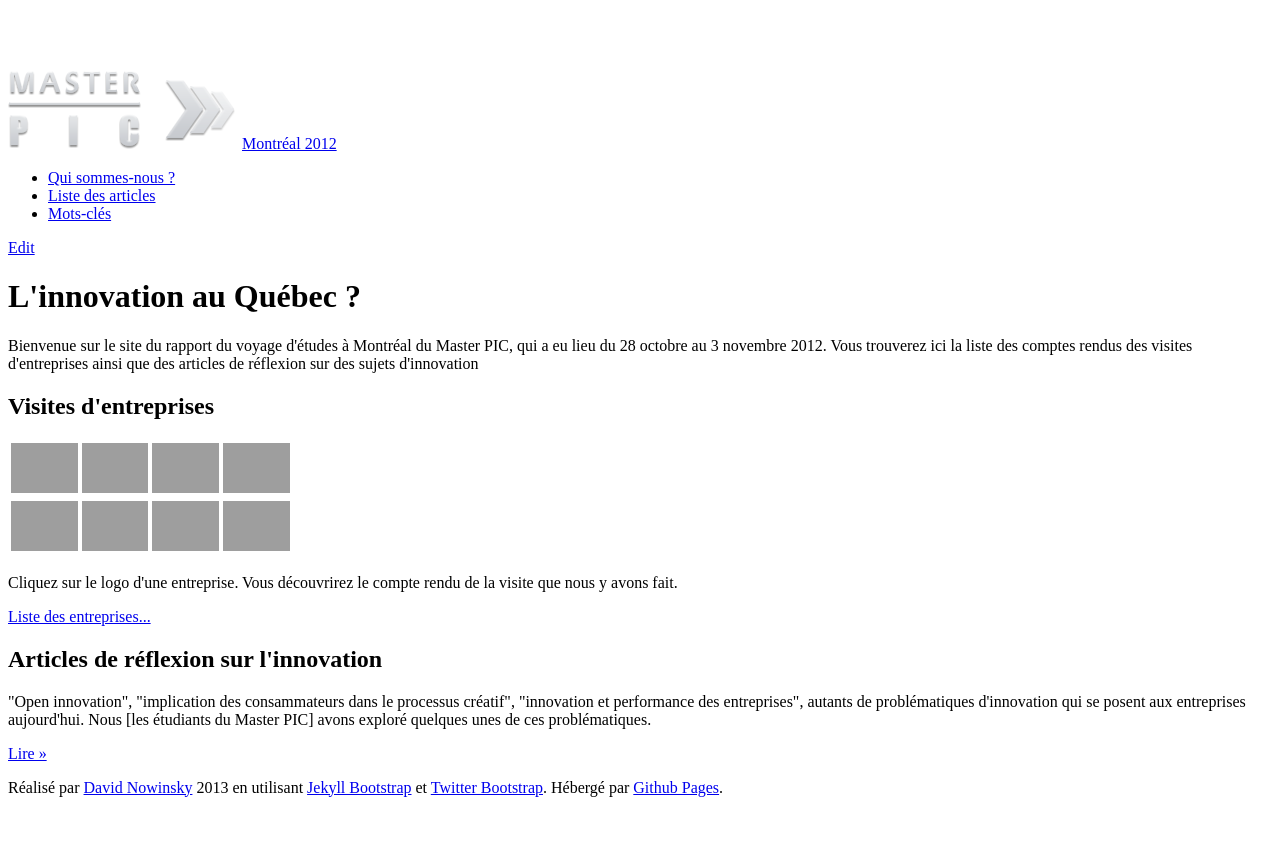
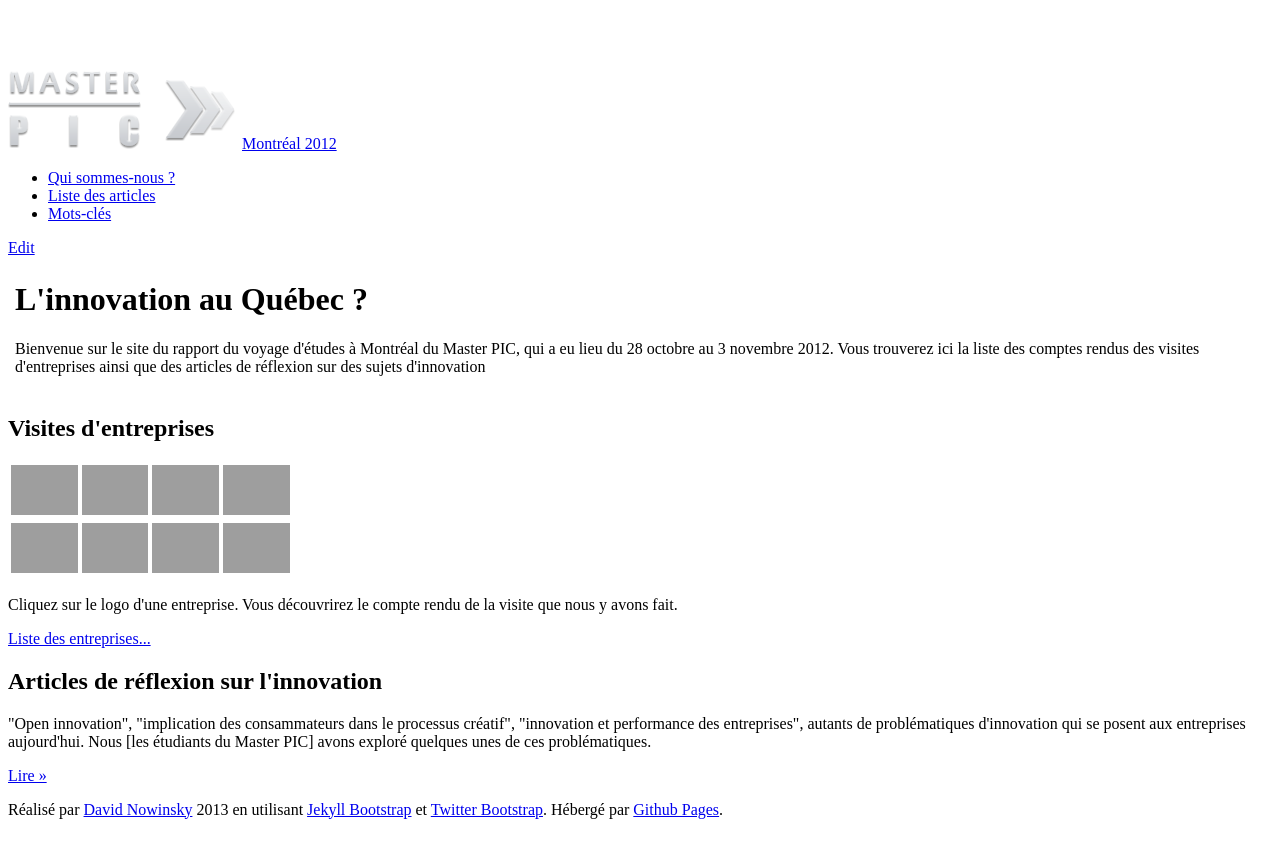
Before and after one commit to davinov/masterpic-montreal-2012, a Jekyll site: the page built from index.md, in a window 1280 px wide. Shown: the top 858 px of the page. Built offline with Jekyll 4.4.1, drawn with Linux system fonts in a browser that asks for light colours; nearby versions of some CDN libraries; grey boxes are pictures that could not be loaded.

Commit message:
Update index.md

```diff
--- a/index.md
+++ b/index.md
@@ -4,13 +4,20 @@
 {% include JB/setup %}
 
 <div class="hero-unit" >
-	<span class='st_facebook_vcount' displayText='Facebook'></span>
-	<span class='st_googleplus_vcount' displayText='Google +'></span>
-	<span class='st_twitter_vcount' displayText='Tweet'></span>
-	<span class='st_linkedin_vcount' displayText='LinkedIn'></span>
-    	<h1>L'innovation au Québec ?</h1>
-	<p>Bienvenue sur le site du rapport du voyage d'études à Montréal du Master PIC, qui a eu lieu du 28 octobre au 3 novembre 2012. Vous trouverez ici la liste des comptes rendus des visites d'entreprises ainsi que des articles de réflexion sur des sujets d'innovation</p>
-    <!--<span><a class="btn btn-primary btn-large" href="articles-list.html">Commencer la lecture &raquo;</a></span>-->
+	<table border="0">
+		<td>
+			<span class='st_facebook_vcount' displayText='Facebook'></span>
+			<span class='st_googleplus_vcount' displayText='Google +'></span>
+			<span class='st_twitter_vcount' displayText='Tweet'></span>
+			<span class='st_linkedin_vcount' displayText='LinkedIn'></span>
+		</td>
+		<td>
+			<h1>L'innovation au Québec ?</h1>
+			<p>Bienvenue sur le site du rapport du voyage d'études à Montréal du Master PIC, qui a eu lieu du 28 octobre au 3 novembre 2012. Vous trouverez ici la liste des comptes rendus des visites d'entreprises ainsi que des articles de réflexion sur des sujets d'innovation</p>
+   			 <!--<span><a class="btn btn-primary btn-large" href="articles-list.html">Commencer la lecture &raquo;</a></span>-->
+		</td>
+	</table>
+
 
 </div>
 
@@ -30,7 +37,7 @@
 					<td><a href="http://davinov.github.com/masterpic-montreal-2012/Entreprises/GE-Aviation/" target="_blank"><img src="https://lh6.googleusercontent.com/-pHMO-iuy0hE/UPWi0UTLNMI/AAAAAAAAAwg/IYYSgugcE0A/s144/imgres.jpg" height="50px" ></a></td>
 					<td><a href="http://davinov.github.com/masterpic-montreal-2012/Entreprises/Essilor/" target="_blank"><img src="https://lh4.googleusercontent.com/-nO8hUATiS04/UPWgh5qfMpI/AAAAAAAAAvs/NOwMzy1RtvE/s144/logo_essilor.jpg" height="50px" ></a></td>
 				</tr>
-				</table>
+			</table>
 			<p>Cliquez sur le logo d'une entreprise. Vous découvrirez le compte rendu de la visite que nous y avons fait.</p>
 			<p><a class="btn" href="articles-list.html#Entreprises-ref">Liste des entreprises...</a></p>
     </div>
```
